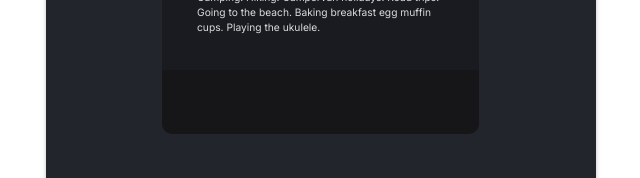
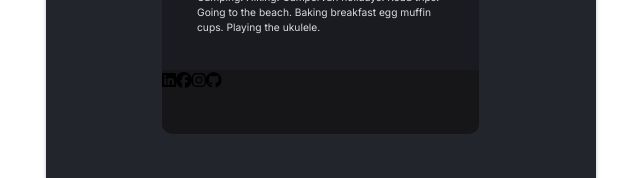
Before and after one commit to claudette-cabahug/my-digital-business-card, a React (Create React App) app: page / in a window 1280 px wide. Shown: the part 690-868 px from the top of the page, without its empty margins (319-959 px from the left). Built offline with nearby package versions, Linux system fonts and the light colour scheme.

Commit message:
add social media icons to footer

```diff
--- a/package.json
+++ b/package.json
@@ -3,9 +3,15 @@
   "version": "0.1.0",
   "private": true,
   "dependencies": {
+    "@fortawesome/fontawesome-svg-core": "^6.1.1",
+    "@fortawesome/free-brands-svg-icons": "^6.1.1",
+    "@fortawesome/free-regular-svg-icons": "^6.1.1",
+    "@fortawesome/free-solid-svg-icons": "^6.1.1",
+    "@fortawesome/react-fontawesome": "^0.1.18",
     "@testing-library/jest-dom": "^5.16.4",
     "@testing-library/react": "^13.2.0",
     "@testing-library/user-event": "^13.5.0",
+    "babel-plugin-macros": "^3.1.0",
     "react": "^18.1.0",
     "react-dom": "^18.1.0",
     "react-scripts": "^2.1.3",
--- a/public/index.html
+++ b/public/index.html
@@ -9,8 +9,8 @@
     <meta name="viewport" content="width=device-width, initial-scale=1" />
     <meta name="theme-color" content="#000000" />
     <meta
-      name="description"
-      content="Web site created using create-react-app"
+    name="description"
+    content="Web site created using create-react-app"
     />
     <link rel="apple-touch-icon" href="%PUBLIC_URL%/logo192.png" />
     <!--
--- a/src/components/Footer.jsx
+++ b/src/components/Footer.jsx
@@ -1,11 +1,22 @@
 import React from "react"
+import {
+  faLinkedin,
+  faFacebook,
+  faInstagram,
+  faGithub
+ } from "@fortawesome/free-brands-svg-icons";
+import { FontAwesomeIcon } from "@fortawesome/react-fontawesome";
 
 export default function Footer() {
   return (
-    <footer></footer>
+    <footer>
+      <FontAwesomeIcon icon={faLinkedin} />
+      <FontAwesomeIcon icon={faFacebook} />
+      <FontAwesomeIcon icon={faInstagram} />
+      <FontAwesomeIcon icon={faGithub} />
+    </footer>
   )
 }
 
-
 // icons to add:
 // facebook / instagram / linkedin / github
--- /dev/null
+++ b/src/fontawesome.js
@@ -0,0 +1,16 @@
+// import the library
+import { library } from '@fortawesome/fontawesome-svg-core';
+import {
+  faLinkedin,
+  faFacebook,
+  faInstagram,
+  faGithub
+ } from '@fortawesome/free-brands-svg-icons';
+
+library.add(
+  faLinkedin,
+  faFacebook,
+  faInstagram,
+  faGithub
+  // more icons go here
+);
--- a/src/index.js
+++ b/src/index.js
@@ -3,6 +3,7 @@ import ReactDOM from 'react-dom/client';
 import './index.css';
 import App from './App';
 import reportWebVitals from './reportWebVitals';
+import './fontawesome';
 
 const root = ReactDOM.createRoot(document.getElementById('root'));
 root.render(
```
Also changed, not shown: 1 other file (tests, documents, lock files or other folders).
